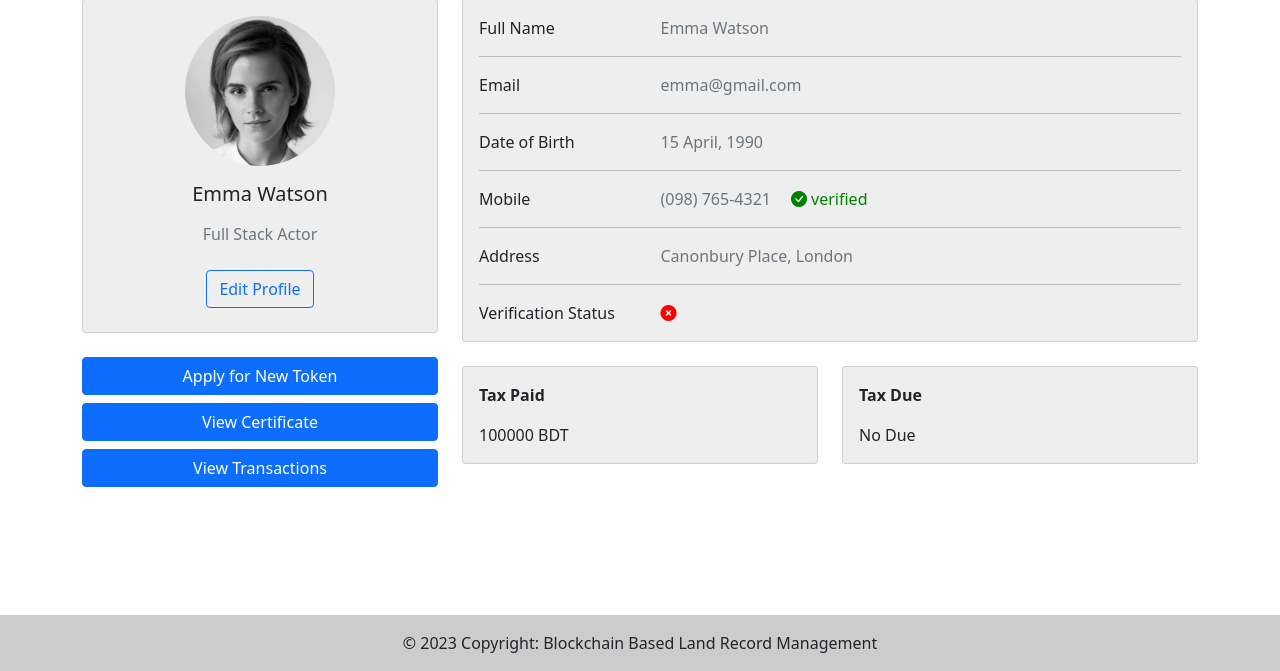
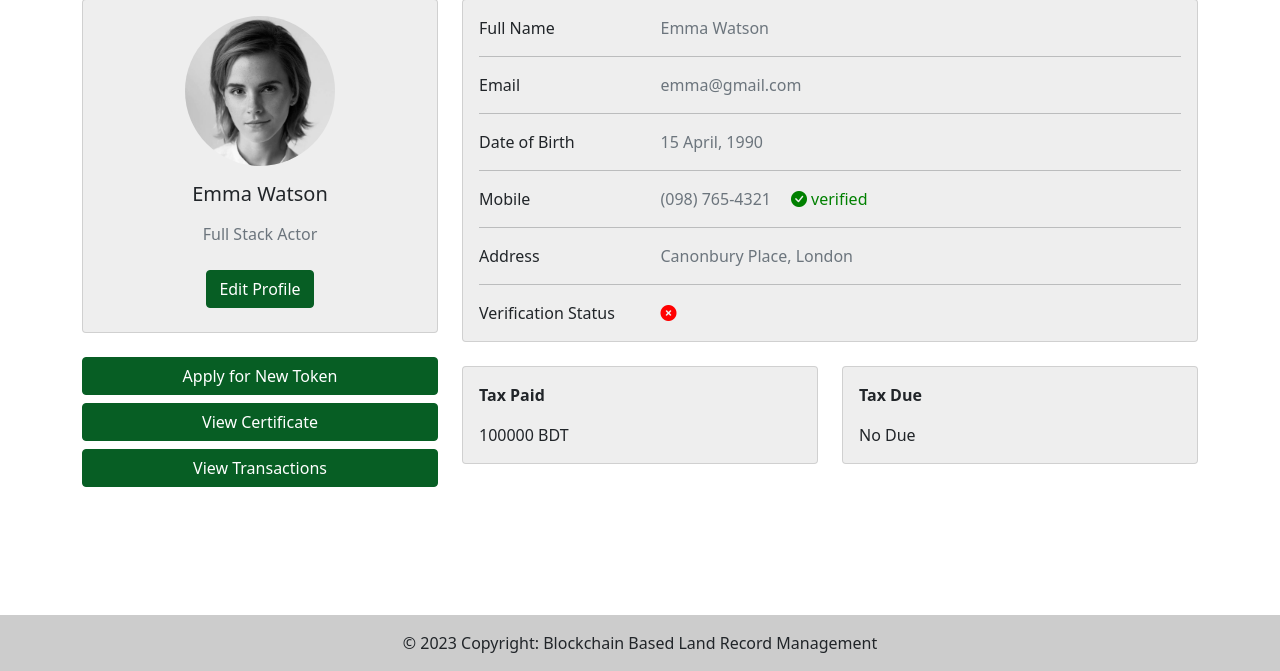
Before and after one commit to Mahdi3M/BLRM, a PHP site: page /user_profile.php in a window 1280 px wide. Shown: the part 129-800 px from the top of the page. Run offline with PHP 8.4, Linux system fonts and the light colour scheme; some libraries are stand-ins or nearby versions.

Commit message:
green button added

```diff
--- a/assets/css/main.css
+++ b/assets/css/main.css
@@ -123,6 +123,23 @@
     color: red !important;
 }
 
+.greenbutton{
+    background-color: #075E24 !important;
+    border-color: #075E24 !important;
+    color: white !important;
+}
+.greenbutton:hover
+{
+    background-color: #1a8a3f !important;
+    border-color: #1a8a3f !important;
+}
+.greenbutton:active, .greenbutton:visited, .greenbutton:focus
+{
+    background-color: #1a8a3f !important;
+    border-color: #1a8a3f !important;
+}
+
+
 /* User profile ends */
 
 
--- a/footer.php
+++ b/footer.php
@@ -1,6 +1,6 @@
 <!-- Footer -->
 
-<div class="text-center p-3 mt-auto" style="background-color: rgba(0, 0, 0, 0.2)">
+<div class="text-center p-3 mt-auto" style="background-color: #CCCCCC">
     © 2023 Copyright:
     <span>Blockchain Based Land Record Management </span>
 </div>
--- a/user_profile.php
+++ b/user_profile.php
@@ -28,18 +28,6 @@
 
     <section>
         <div class="container py-5">
-            <!-- <div class="row">
-                <div class="col">
-                    <nav aria-label="breadcrumb" class="bg-light rounded-3 p-3 mb-4">
-                        <ol class="breadcrumb mb-0">
-                            <li class="breadcrumb-item"><a href="#">Home</a></li>
-                            <li class="breadcrumb-item"><a href="#">User</a></li>
-                            <li class="breadcrumb-item active" aria-current="page">User Profile</li>
-                        </ol>
-                    </nav>
-                </div>
-            </div> -->
-
             <div class="row" style="margin-top: 80px;">
                 <div class="col-lg-4">
                     <div class="card mb-4 halkagrey">
@@ -47,43 +35,16 @@
                             <img src="assets/img/profilepic.png" alt="avatar" class="rounded-circle img-fluid" style="width: 150px;">
                             <h5 class="my-3">Emma Watson</h5>
                             <p class="text-muted mb-4">Full Stack Actor</p>
-                            <!-- <p class="text-muted mb-4">Canonbury Place, London</p> -->
                             <div class="d-flex justify-content-center mb-2">
-                                <!-- <button type="button" class="btn btn-primary">Follow</button> -->
                                 <button type="button" class="btn btn-outline-primary greenbutton s-1" onclick="location.href = 'user_profile_settings.php'">Edit Profile</button>
                             </div>
                         </div>
                     </div>
                     <div class="mb-4 mb-lg-0">
-                        <!-- <div class="card-body p-0">
-                            <ul class="list-group list-group-flush rounded-3">
-                                <li class="list-group-item d-flex justify-content-between align-items-center p-3 halkagrey">
-                                    <i class="fas fa-globe fa-lg text-warning"></i>
-                                    <p class="mb-0">https://mdbootstrap.com</p>
-                                </li>
-                                <li class="list-group-item d-flex justify-content-between align-items-center p-3 halkagrey">
-                                    <i class="fab fa-github fa-lg" style="color: #333333;"></i>
-                                    <p class="mb-0">mdbootstrap</p>
-                                </li>
-                                <li class="list-group-item d-flex justify-content-between align-items-center p-3 halkagrey">
-                                    <i class="fab fa-twitter fa-lg" style="color: #55acee;"></i>
-                                    <p class="mb-0">@mdbootstrap</p>
-                                </li>
-                                <li class="list-group-item d-flex justify-content-between align-items-center p-3 halkagrey">
-                                    <i class="fab fa-instagram fa-lg" style="color: #ac2bac;"></i>
-                                    <p class="mb-0">mdbootstrap</p>
-                                </li>
-                                <li class="list-group-item d-flex justify-content-between align-items-center p-3 halkagrey">
-                                    <i class="fab fa-facebook-f fa-lg" style="color: #3b5998;"></i>
-                                    <p class="mb-0">mdbootstrap</p>
-                                </li>
-                            </ul>
-                        </div> -->
-
                         <div class="d-grid gap-2 col-12 mx-auto">
-                            <button class="btn btn-primary" type="button">Apply for New Token</button>
-                            <button class="btn btn-primary" type="button" onclick="location.href = 'view_certificates.php'">View Certificate</button>
-                            <button class="btn btn-primary" type="button">View Transactions</button>
+                            <button class="btn btn-primary greenbutton" type="button">Apply for New Token</button>
+                            <button class="btn btn-primary greenbutton" type="button" onclick="location.href = 'view_certificates.php'">View Certificate</button>
+                            <button class="btn btn-primary greenbutton" type="button">View Transactions</button>
                         </div>
                     </div>
                 </div>
```
